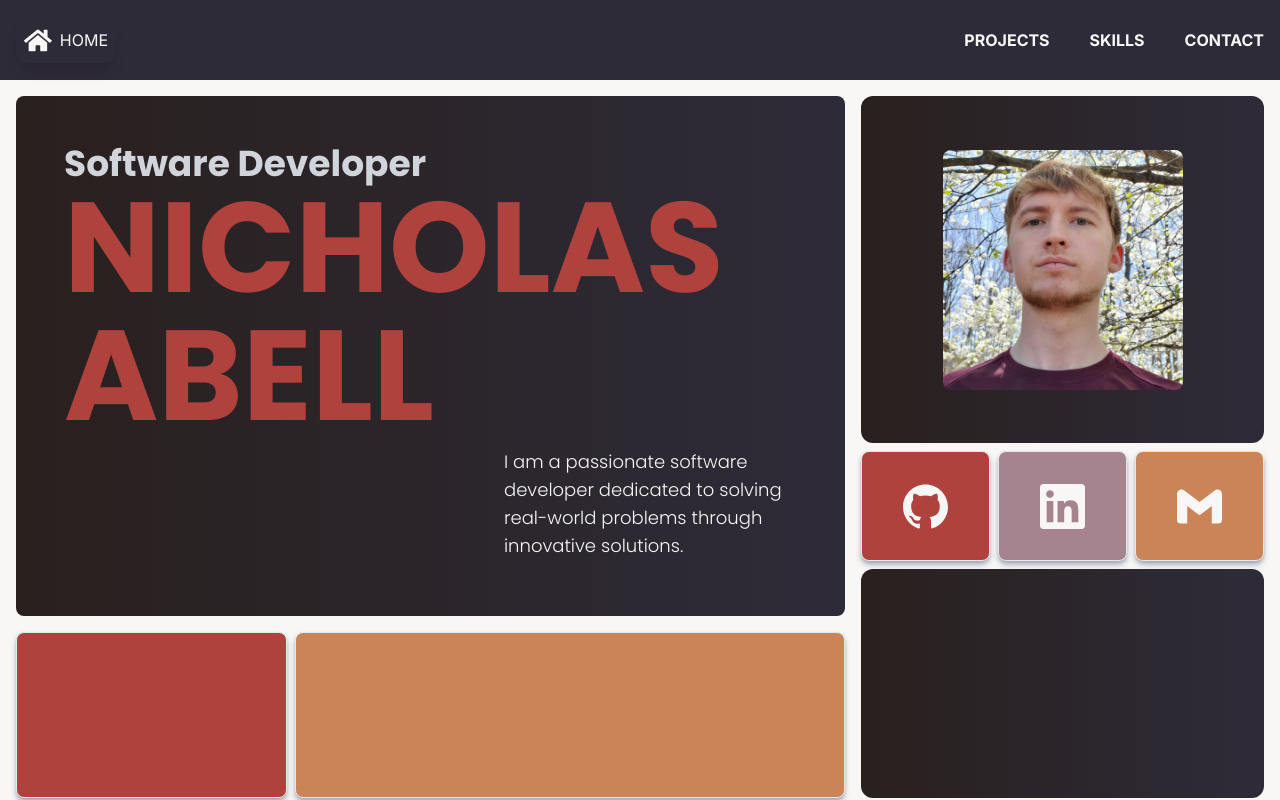
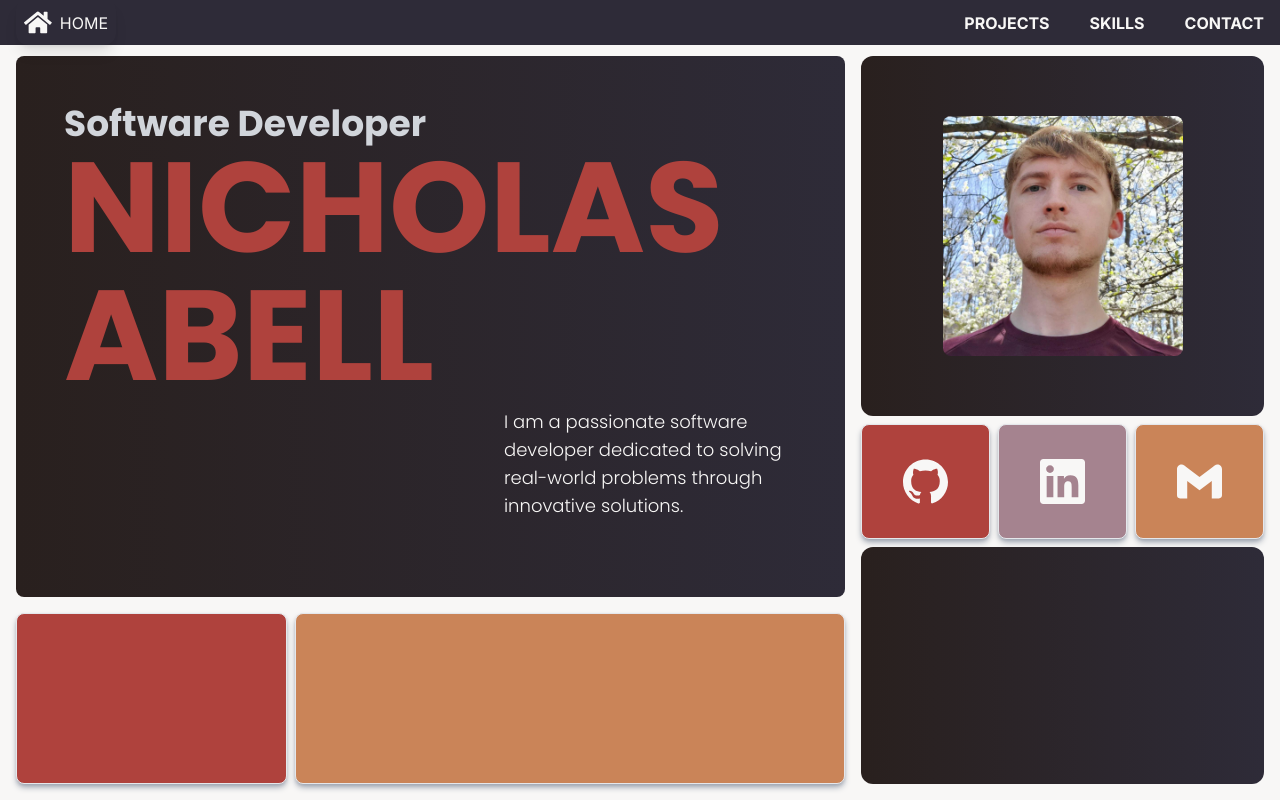
Before and after one commit to Nicholas-Abell/portfolio_V3, a Next.js app: page / in a window 1280 px wide. Shown: the top 800 px of the page. Built offline with nearby package versions, Linux system fonts and the light colour scheme.

Commit message:
Navbar size

```diff
--- a/components/hero/Hero.tsx
+++ b/components/hero/Hero.tsx
@@ -9,7 +9,7 @@ type HeroProps = {};
 
 const Hero: React.FC<HeroProps> = () => {
   return (
-    <section className="w-full min-h-screen pt-20 bg-light text-light grid grid-cols-3 relative">
+    <section className="w-full min-h-screen pt-10 bg-light text-light grid grid-cols-3 relative">
       <div className="grid grid-cols-3 col-span-3 sm:col-span-2 grid-rows-5 p-4 pb-0 sm:pb-4 sm:pr-2 gap-2 sm:gap-4">
         <div className="relative bg-gradient-to-r from-dark to-darker rounded-lg col-span-3 row-span-4 text-light p-4 md:p-12 flex flex-col justify-between z-20">
           <div>
--- a/components/navbar/Navbar.tsx
+++ b/components/navbar/Navbar.tsx
@@ -35,7 +35,7 @@ const Navbar: React.FC<NavbarProps> = ({}) => {
     <div
       className={`${
         shadow && "shadow shadow-gray-500"
-      } bg-darker text-light w-full fixed h-20 z-[100] hover:duration-200 ease-in no-print`}
+      } bg-darker text-light w-full fixed h-18 z-[100] hover:duration-200 ease-in no-print`}
     >
       <div className="flex justify-between items-center w-full h-full px-4 2xl:px-16">
         <div className="flex items-center justify-center gap-4">
```
